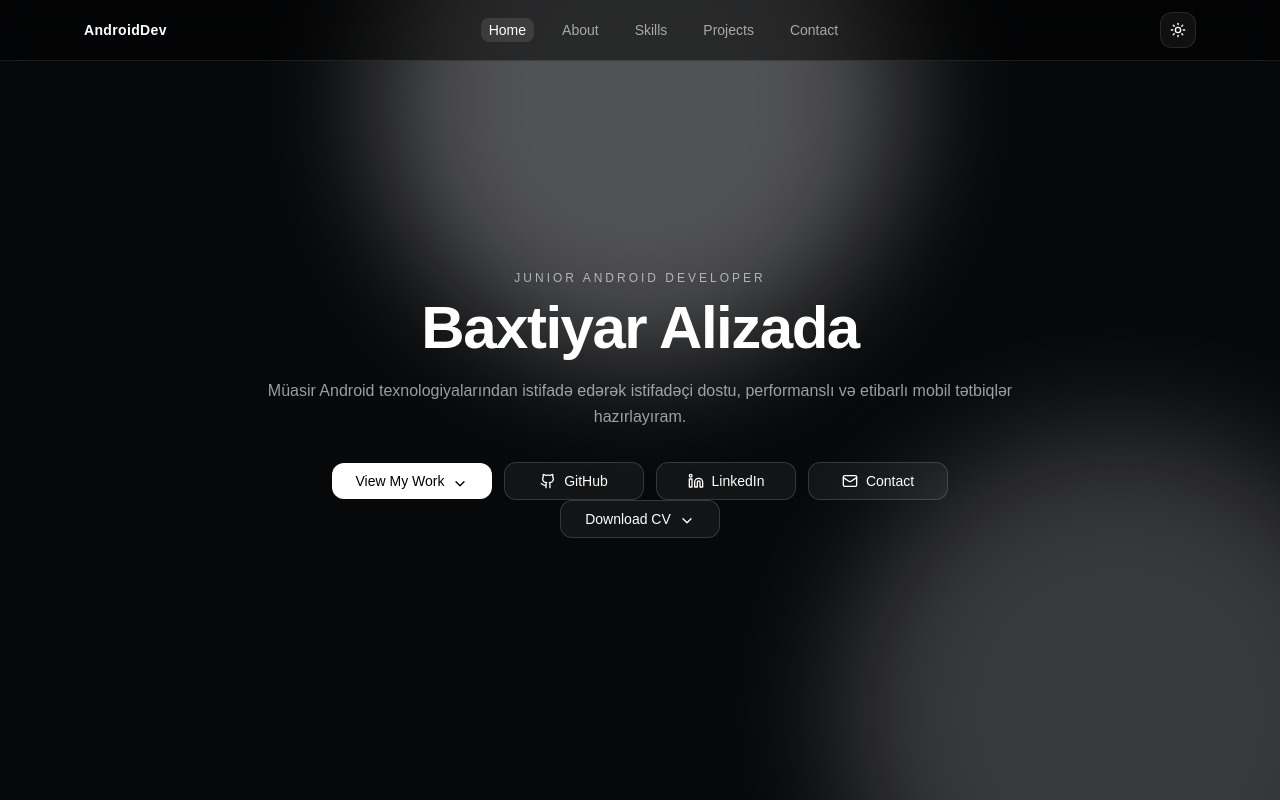
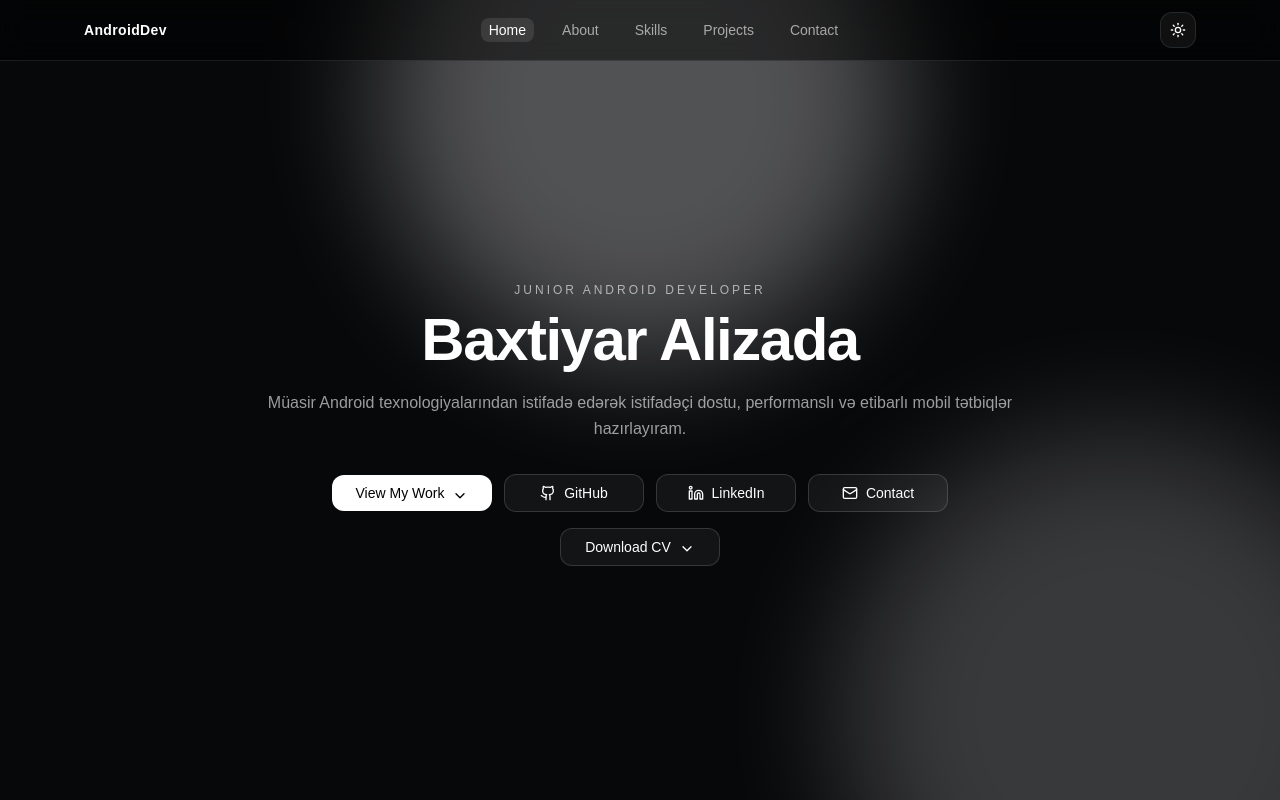
Before and after one commit to Baxtiyar09/baxtiyar-portfolio, a Next.js app: page / in a window 1280 px wide. Shown: the top 800 px of the page. Built offline with nearby package versions, Linux system fonts and the light colour scheme.

Commit message:
CV Uploading Change

```diff
--- a/app/page.tsx
+++ b/app/page.tsx
@@ -479,7 +479,7 @@ export default function Portfolio() {
             </div>
 
             {/* Download CV (dropdown) */}
-            <div className="mb-10 relative" ref={cvRef}>
+            <div className="relative mt-4 flex justify-center" ref={cvRef}>
               <Button
                 variant="outline"
                 tone={dark ? "dark" : "light"}
```
